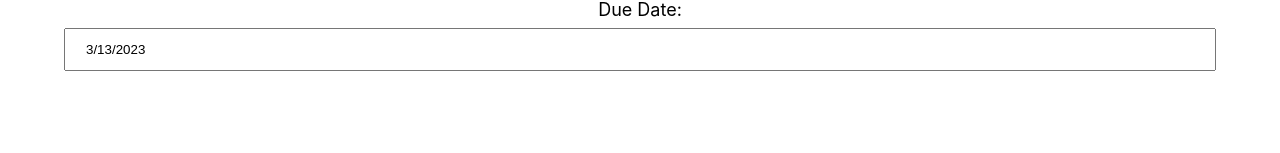
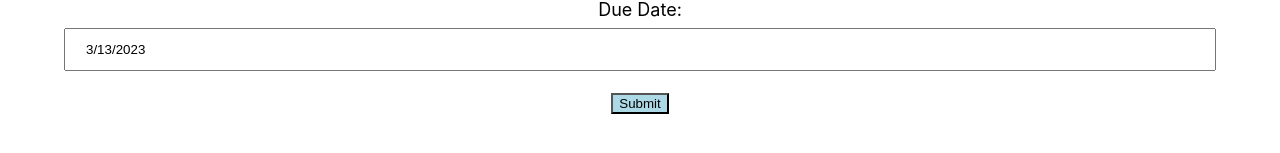
Before and after one commit to agiledev-students-spring2023/final-project-finishit, a React (Create React App) app in the folder front-end/: page /edittask in a window 1280 px wide. Shown: the part 339-492 px from the top of the page. Built offline with nearby package versions, Linux system fonts and the light colour scheme.

Commit message:
Added submit button linking to main.

```diff
--- a/front-end/src/EditTask.css
+++ b/front-end/src/EditTask.css
@@ -13,3 +13,9 @@
     color:black;
 
 }
+
+button{
+
+    background-color: lightblue;
+
+}
--- a/front-end/src/EditTask.js
+++ b/front-end/src/EditTask.js
@@ -1,5 +1,6 @@
 import './EditTask.css'
 import React from 'react'
+import { Link } from 'react-router-dom';
 
 const EditTask = (props) => {
 
@@ -22,6 +23,12 @@
                     <label >Due Date:</label><br />
                     <input type="text" value={"3/13/2023"}></input>
                 </div>
+
+                <div>
+                    <Link to="/"><button>Submit</button></Link>
+                </div>
+
+
             </form>
 
         </>
--- a/front-end/src/newtask.css
+++ b/front-end/src/newtask.css
@@ -13,3 +13,8 @@
     color:black;
 
 }
+button{
+
+    background-color: lightblue;
+
+}
--- a/front-end/src/newtask.js
+++ b/front-end/src/newtask.js
@@ -1,5 +1,6 @@
 import './NewTask.css'
 import React from 'react'
+import { Link } from 'react-router-dom';
 
 const NewTask = (props) => {
 
@@ -22,6 +23,10 @@
                     <label >Due Date:</label><br />
                     <input type="text"></input>
                 </div>
+
+                <div>
+                    <Link to="/"><button>Submit</button></Link>
+                </div>
             </form>
 
         </>
```
